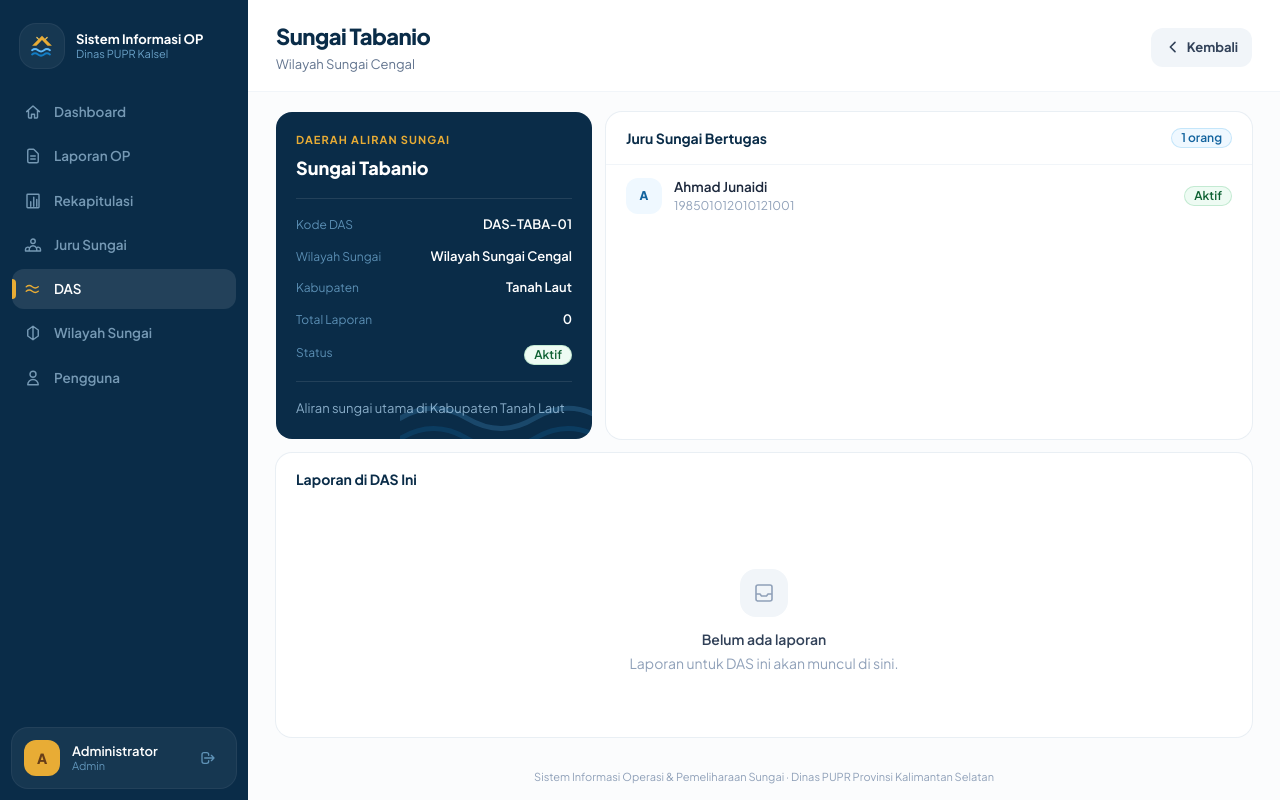
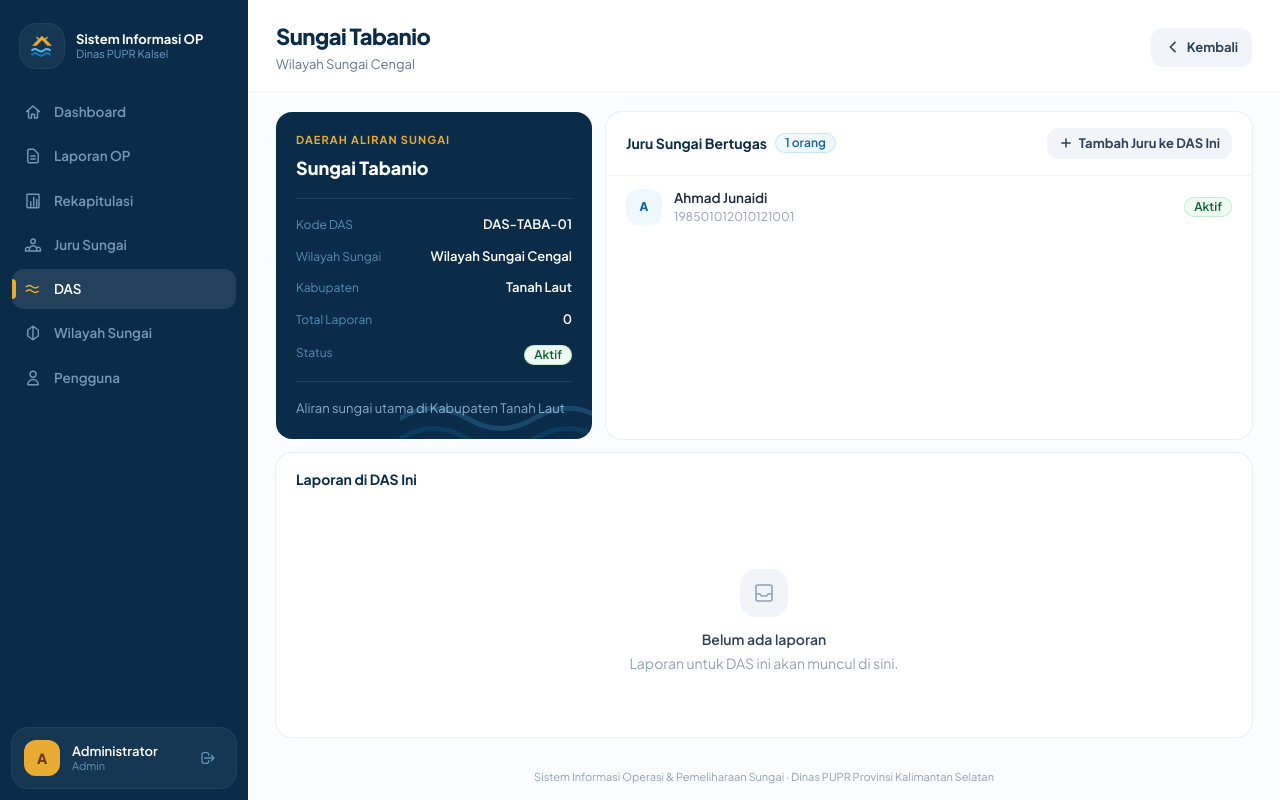
Before and after one commit to khatami99/river-op, a Laravel app: page /das/1 in a window 1280 px wide. Run offline with Laravel 12, Linux system fonts and the light colour scheme; a user stored in the database is signed in; data comes from the database, SQL or seed files in the repository; data that the repository does not hold is empty; style sheets or scripts are compiled from the project's sources.

Commit message:
feat: tambah juru langsung dari halaman DAS
Sebelumnya penugasan hanya bisa dari arah sebaliknya, yaitu menu juru lalu
memilih DAS. Dari halaman DAS daftar jurunya tampil tetapi tidak ada cara
menambah, padahal di situlah admin sedang melihat siapa yang bertugas.

- Tombol tambah juru pada halaman DAS, hanya untuk admin
- DAS langsung terpilih pada formulir
- Setelah disimpan admin dikembalikan ke halaman DAS tersebut

Co-Authored-By: Claude Opus 5 <noreply@anthropic.com>

```diff
--- a/resources/views/das/show.blade.php
+++ b/resources/views/das/show.blade.php
@@ -63,9 +63,20 @@
         </div>
 
         <div class="overflow-hidden rounded-2xl bg-white ring-1 ring-slate-200/70 lg:col-span-2">
-            <div class="flex items-center justify-between px-5 py-4">
-                <h2 class="text-sm font-bold text-sungai-950">Juru Sungai Bertugas</h2>
-                <x-lencana warna="sungai">{{ $das->juruSungai->count() }} orang</x-lencana>
+            <div class="flex flex-wrap items-center justify-between gap-2 px-5 py-4">
+                <div class="flex items-center gap-2">
+                    <h2 class="text-sm font-bold text-sungai-950">Juru Sungai Bertugas</h2>
+                    <x-lencana warna="sungai">{{ $das->juruSungai->count() }} orang</x-lencana>
+                </div>
+                @if (auth('staf')->user()?->isAdmin())
+                    <a href="{{ route('juru.create', ['das_id' => $das->id]) }}"
+                       class="inline-flex items-center gap-1.5 rounded-xl bg-slate-100 px-3 py-1.5 text-[13px] font-bold text-slate-700 transition hover:bg-slate-200">
+                        <svg class="h-3.5 w-3.5" fill="none" stroke="currentColor" stroke-width="2.6" viewBox="0 0 24 24">
+                            <path stroke-linecap="round" stroke-linejoin="round" d="M12 5v14M5 12h14"/>
+                        </svg>
+                        Tambah Juru ke DAS Ini
+                    </a>
+                @endif
             </div>
 
             @if ($das->juruSungai->isEmpty())
--- a/resources/views/juru/form.blade.php
+++ b/resources/views/juru/form.blade.php
@@ -16,6 +16,10 @@
         :metode="$baru ? 'POST' : 'PUT'"
         :batal="route('juru.index')"
         :labelSimpan="$baru ? 'Simpan Juru' : 'Simpan Perubahan'">
+
+        @if ($kembaliKeDas)
+            <input type="hidden" name="kembali_ke_das" value="{{ $kembaliKeDas }}">
+        @endif
 
         <x-kolom label="Nama Lengkap" nama="nama" :wajib="true">
             <input id="nama" name="nama" type="text" class="{{ $ki }}"
```
Also changed, not shown: app/Http/Controllers/Web/JuruSungaiWebController.php (+15 -4 lines).
